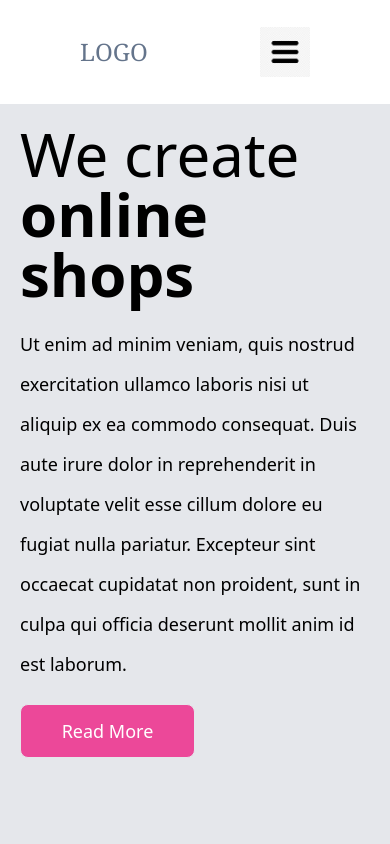
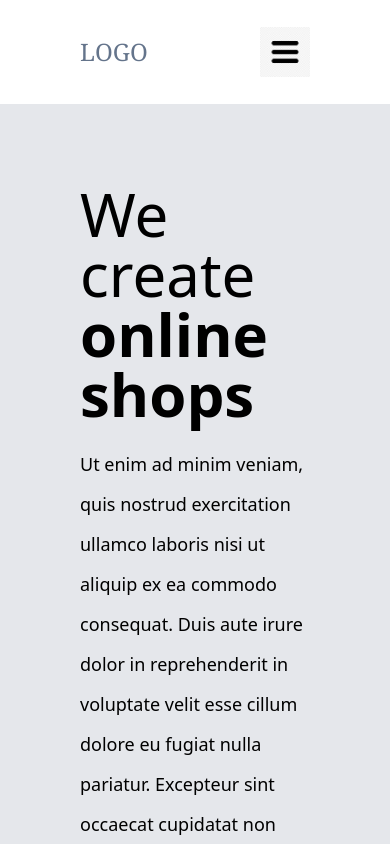
Before and after one commit to yafet-123/Sample_shoping_sample1_frontend, a Next.js app: page / in a window 390 px wide. Shown: the top 844 px of the page. Built offline with nearby package versions, Linux system fonts and the light colour scheme.

Commit message:
Adding responsive

```diff
--- a/components/Hero.js
+++ b/components/Hero.js
@@ -3,8 +3,8 @@ import React from "react";
 export function Hero() {
   return (
     <div className="flex flex-col w-full h-full mb-16">
-      <div className="w-full h-screen bg-gray-200 flex flex-col">
-        <div className="grid grid-cols-1 lg:grid-cols-2 gap-10 p-5 lg:p-20">
+      <div className="w-full h-full lg:h-screen bg-gray-200 flex flex-col">
+        <div className="grid grid-cols-1 lg:grid-cols-2 gap-10 p-20">
           <div className="flex flex-col">
             <h1 className="text-6xl font-light text-black lg:w-1/2 mb-5">
               We create <sapn className="font-bold">online shops</sapn>
```
